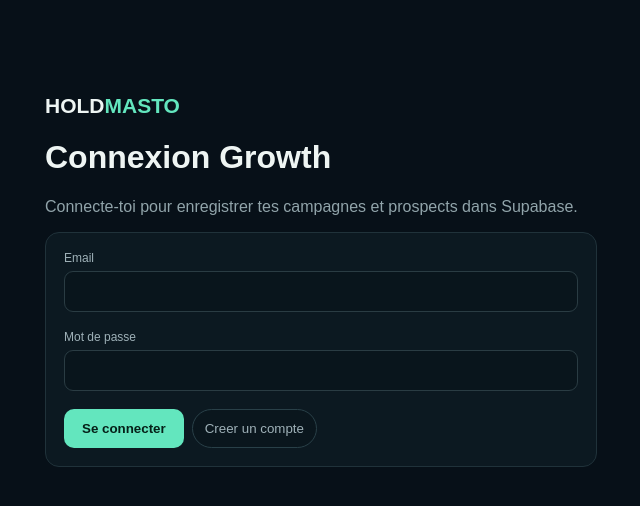
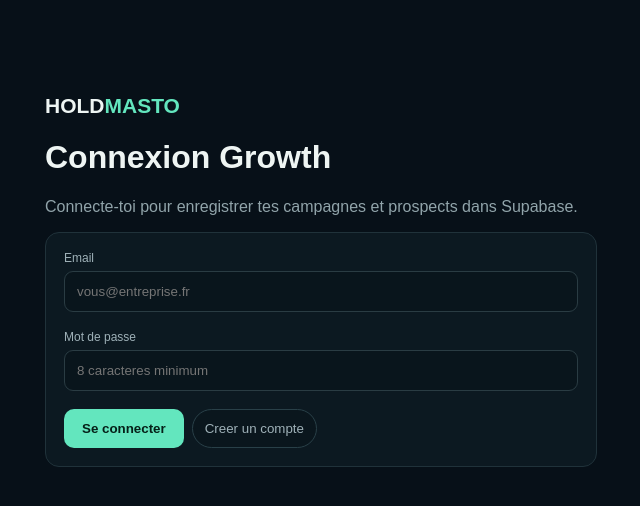
Before and after one commit to mastonic/holdmasto, a Next.js app: page /login in a window 1280 px wide. Shown: the top 506 px of the page, without its empty margins (319-959 px from the left). Built offline with nearby package versions, Linux system fonts and the light colour scheme; no server answers.

Commit message:
Validate email password signup and prevent anonymous auth requests

```diff
--- a/components/AuthForm.tsx
+++ b/components/AuthForm.tsx
@@ -1,10 +1,5 @@
 "use client";
-import {useState} from "react";
-import {useRouter} from "next/navigation";
-import {createClient} from "@/lib/supabase/client";
-export default function AuthForm(){
- const router=useRouter(), supabase=createClient();
- const [email,setEmail]=useState(""),[password,setPassword]=useState(""),[error,setError]=useState(""),[info,setInfo]=useState(""),[loading,setLoading]=useState(false);
- async function submit(mode:"login"|"signup"){setLoading(true);setError("");setInfo("");const result=mode==="login"?await supabase.auth.signInWithPassword({email,password}):await supabase.auth.signUp({email,password});setLoading(false);if(result.error){setError(result.error.message);return}if(mode==="signup"&&!result.data.session){setInfo("Compte cree. Verifie ton email avant de te connecter.");return}router.push("/");router.refresh()}
- return <section className="panel formPage"><label>Email<input type="email" value={email} onChange={e=>setEmail(e.target.value)}/></label><label>Mot de passe<input type="password" value={password} onChange={e=>setPassword(e.target.value)}/></label><div className="filters"><button className="btn" disabled={loading} onClick={()=>submit("login")}>Se connecter</button><button className="chip" disabled={loading} onClick={()=>submit("signup")}>Creer un compte</button></div>{error&&<p className="error">{error}</p>}{info&&<p className="success">{info}</p>}</section>
-}
+import {useState} from "react";import {useRouter} from "next/navigation";import {createClient} from "@/lib/supabase/client";
+export default function AuthForm(){const router=useRouter();const [email,setEmail]=useState(""),[password,setPassword]=useState(""),[error,setError]=useState(""),[info,setInfo]=useState(""),[loading,setLoading]=useState(false);
+async function submit(mode:"login"|"signup"){const cleanEmail=email.trim().toLowerCase();setError("");setInfo("");if(!cleanEmail||!cleanEmail.includes("@")){setError("Entre une adresse email valide.");return}if(!password||password.length<8){setError("Le mot de passe doit contenir au moins 8 caracteres.");return}setLoading(true);try{const supabase=createClient();const result=mode==="login"?await supabase.auth.signInWithPassword({email:cleanEmail,password}):await supabase.auth.signUp({email:cleanEmail,password,options:{emailRedirectTo:window.location.origin+"/login"}});if(result.error){setError(result.error.message);return}if(mode==="signup"&&!result.data.session){setInfo("Compte cree. Verifie ton email puis connecte-toi.");return}router.push("/");router.refresh()}finally{setLoading(false)}}
+return <section className="panel formPage"><label>Email<input type="email" autoComplete="email" required value={email} onChange={e=>setEmail(e.target.value)} placeholder="vous@entreprise.fr"/></label><label>Mot de passe<input type="password" autoComplete="current-password" minLength={8} required value={password} onChange={e=>setPassword(e.target.value)} placeholder="8 caracteres minimum"/></label><div className="filters"><button type="button" className="btn" disabled={loading} onClick={()=>submit("login")}>{loading?"Patiente...":"Se connecter"}</button><button type="button" className="chip" disabled={loading} onClick={()=>submit("signup")}>Creer un compte</button></div>{error&&<p className="error">{error}</p>}{info&&<p className="success">{info}</p>}</section>}
```
